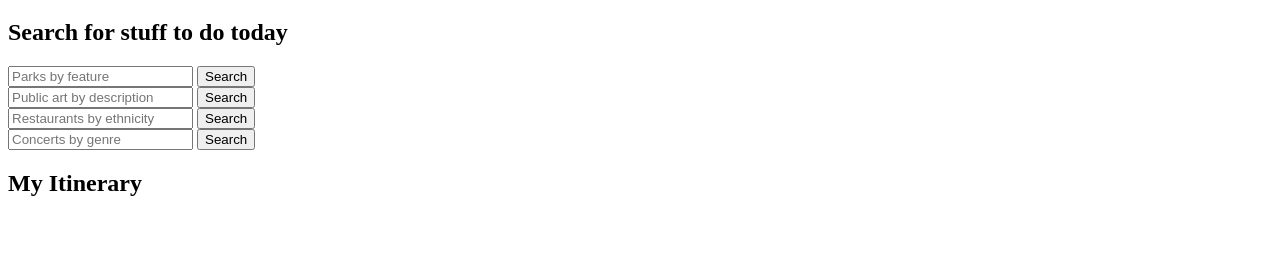
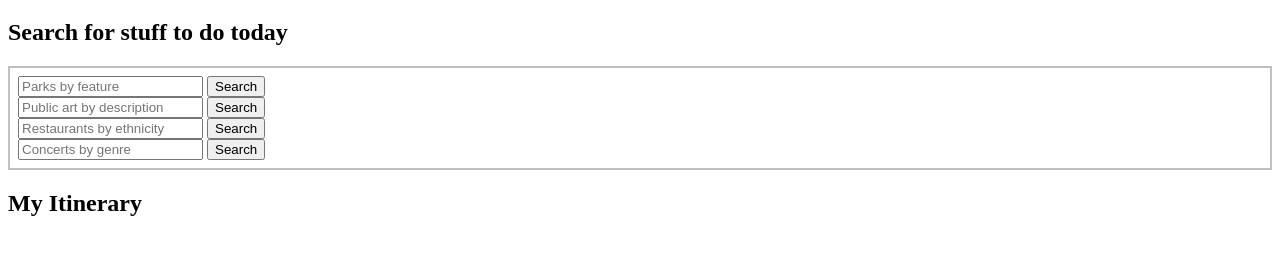
Before and after one commit to nss-day-cohort-38/welcome-to-nashville-merry-ravens, a plain HTML site: page src/index.html in a window 1280 px wide. Shown: the part 61-316 px from the top of the page. Drawn offline with Linux system fonts and the light colour scheme.

Commit message:
added comments

```diff
--- a/src/index.html
+++ b/src/index.html
@@ -9,8 +9,8 @@
 </head>
 <body>
     <h1>Welcome To Nashville</h1>
+    <h2>Search for stuff to do today</h2>
     <div id="searchContainer">
-        <h2>Search for stuff to do today</h2>
         <input type="text" id="search-parks" placeholder="Parks by feature" />
         <button class="searchBtn" id="search-parks-btn">Search</button>
         <div>
--- a/src/styles/main.css
+++ b/src/styles/main.css
@@ -0,0 +1,4 @@
+#searchContainer {
+    border: 2px solid silver;
+    padding: 8px;
+}
```
